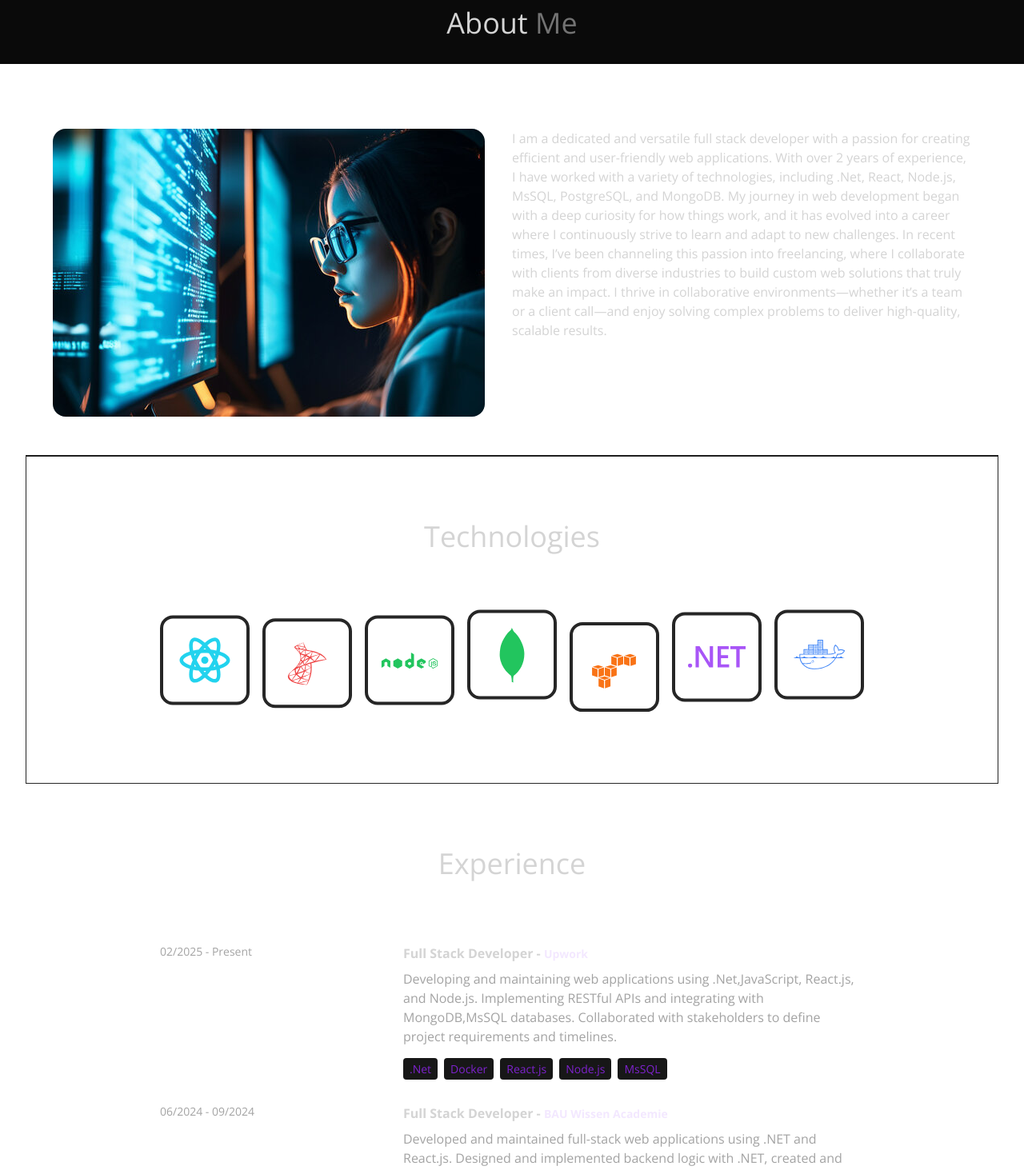
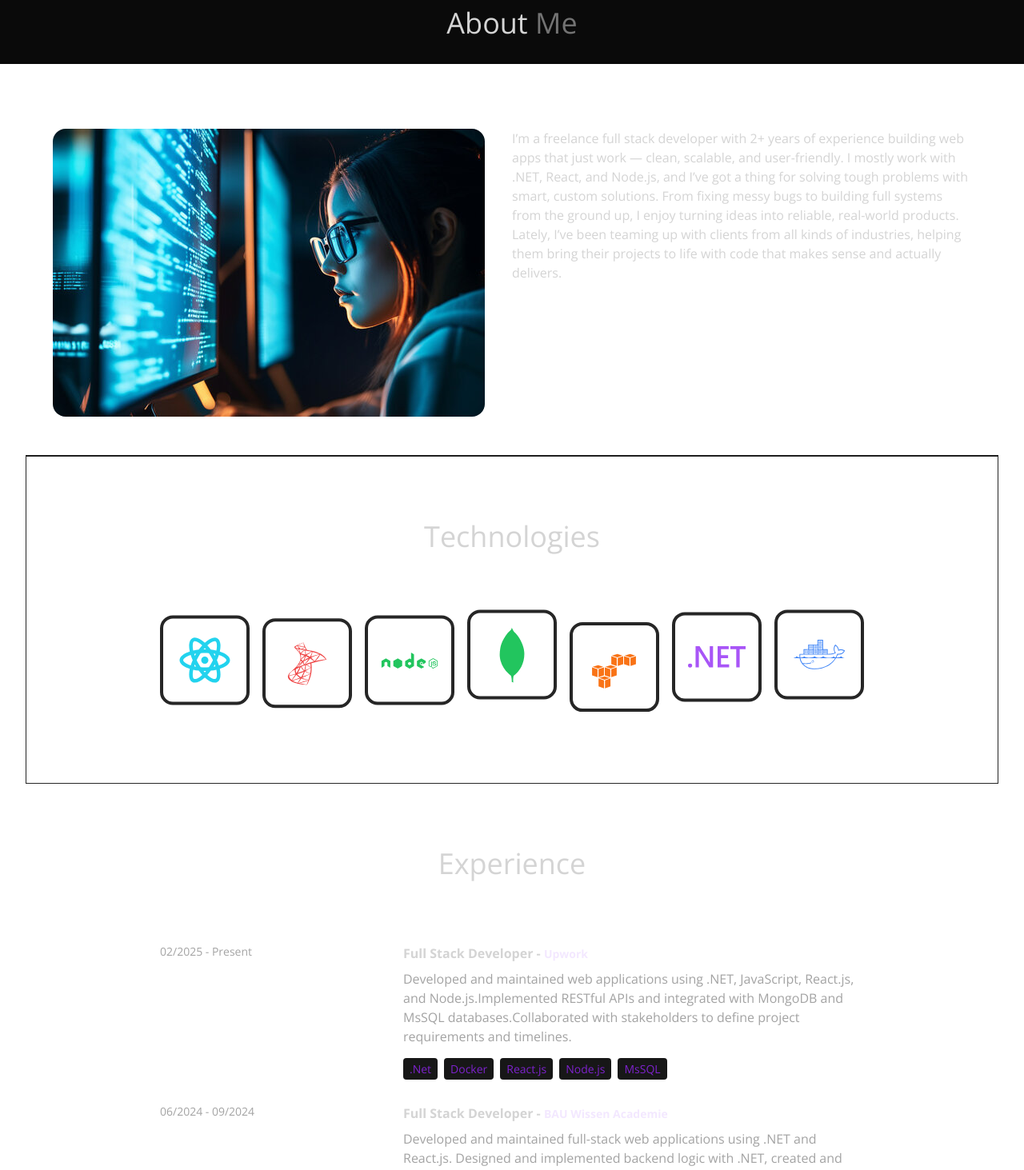
Before and after one commit to Esrakaya1/myPortfolio, a React (Vite) app: page / in a window 1280 px wide. Shown: the part 720-2183 px from the top of the page at 80% size. Built offline with nearby package versions, Linux system fonts and the light colour scheme.

Commit message:
changed about text

```diff
--- a/src/constants/index.js
+++ b/src/constants/index.js
@@ -6,15 +6,20 @@ import project5 from "../assets/projects/project5.png";
 
 export const HERO_CONTENT = `I am a passionate full stack developer with a knack for crafting robust and scalable web applications. With 2 years of hands-on experience, I have honed my skills in front-end technologies like React and Next.js, as well as back-end technologies like .Net, Asp.Net Core, Node.js, MsSQL, and MongoDB. My goal is to leverage my expertise to create innovative solutions that drive business growth and deliver exceptional user experiences.`;
 
-export const ABOUT_TEXT = `I am a dedicated and versatile full stack developer with a passion for creating efficient and user-friendly web applications. With over 2 years of experience, I have worked with a variety of technologies, including .Net, React, Node.js, MsSQL, PostgreSQL, and MongoDB. My journey in web development began with a deep curiosity for how things work, and it has evolved into a career where I continuously strive to learn and adapt to new challenges.
-In recent times, I’ve been channeling this passion into freelancing, where I collaborate with clients from diverse industries to build custom web solutions that truly make an impact. I thrive in collaborative environments—whether it’s a team or a client call—and enjoy solving complex problems to deliver high-quality, scalable results.`;
+export const ABOUT_TEXT = "I’m a freelance full stack developer with 2+ years of experience building web apps that just work — clean, scalable, and user-friendly. I mostly work with .NET, React, and Node.js, and I’ve got a thing for solving tough problems with smart, custom solutions. From fixing messy bugs to building full systems from the ground up, I enjoy turning ideas into reliable, real-world products. Lately, I’ve been teaming up with clients from all kinds of industries, helping them bring their projects to life with code that makes sense and actually delivers."
+
+;
 
 export const EXPERIENCES = [
   {
     year: "02/2025 - Present",
     role: "Full Stack Developer",
     company: "Upwork",
-    description: `Developing and maintaining web applications using .Net,JavaScript, React.js, and Node.js. Implementing RESTful APIs and integrating with MongoDB,MsSQL databases. Collaborated with stakeholders to define project requirements and timelines.`,
+    description: [
+      "Developed and maintained web applications using .NET, JavaScript, React.js, and Node.js.",
+      "Implemented RESTful APIs and integrated with MongoDB and MsSQL databases.",
+      "Collaborated with stakeholders to define project requirements and timelines.",
+    ],
     technologies: [".Net", "Docker", "React.js", "Node.js", "MsSQL"],
   },
   {
```
